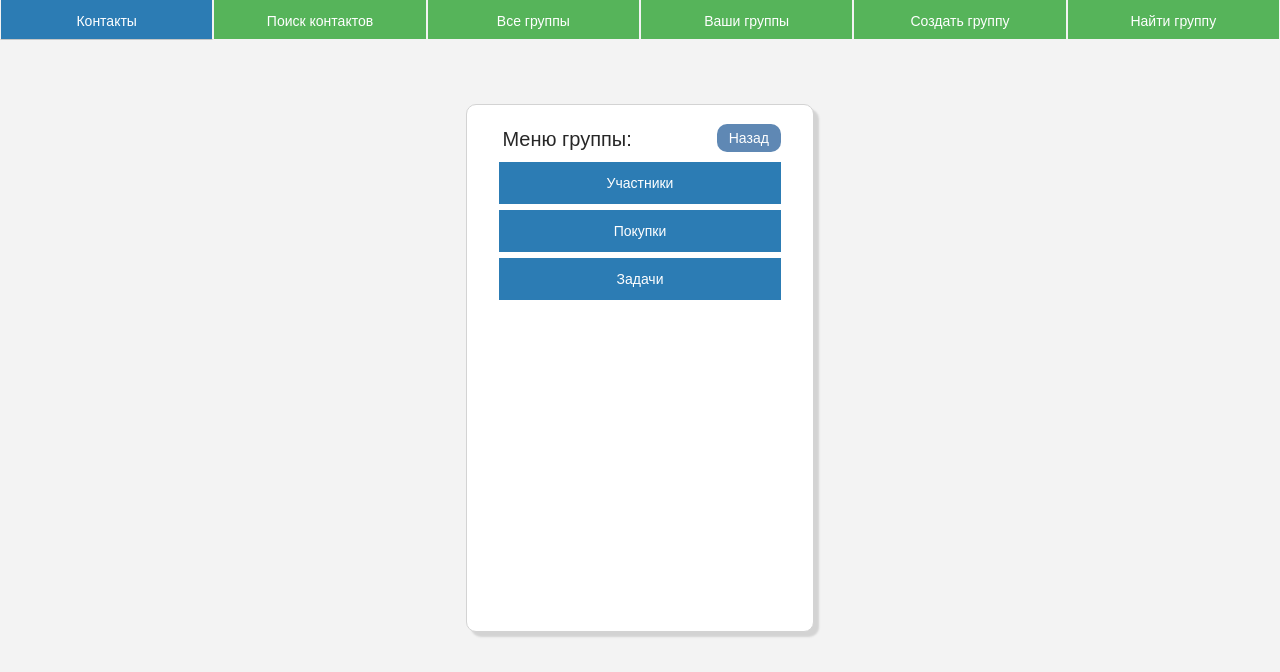
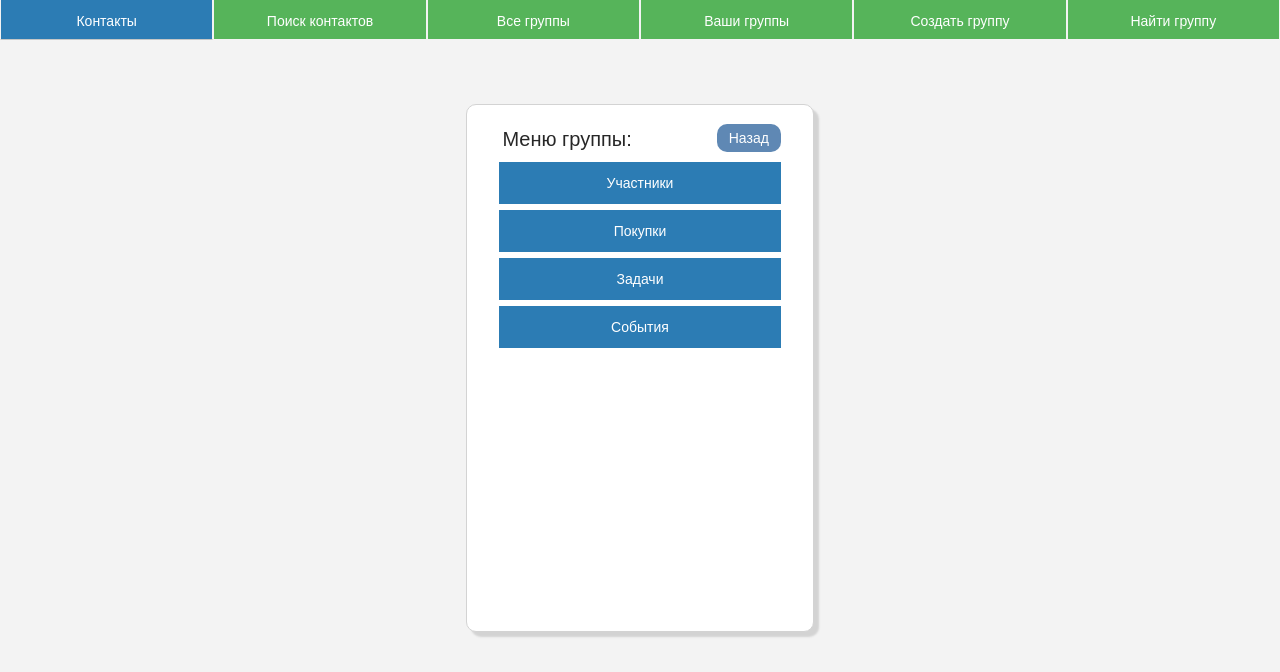
Before and after one commit to familyspace/django, a Django app: template groupapp/templates/groupapp/groupmenu.html in a window 1280 px wide. Shown: the top 672 px of the page. Run offline with Django 3.2, Linux system fonts and the light colour scheme; the template is opened without the code that fills it, so the values that code supplies are empty; parts of the project's set-up code (start-up, migrations or seed data) failed here and were passed over.

Commit message:
Добавил пункт меню "События"

```diff
--- a/groupapp/templates/groupapp/groupmenu.html
+++ b/groupapp/templates/groupapp/groupmenu.html
@@ -22,6 +22,9 @@
                         <div class="btn mainpg">
                             <button class="btn-group" type="button"><a href="#">Задачи</a></button>
                         </div>
+                        <div class="btn mainpg">
+                            <button class="btn-group" type="button"><a href="#">События</a></button>
+                        </div>
 
                 </div>
 
```
